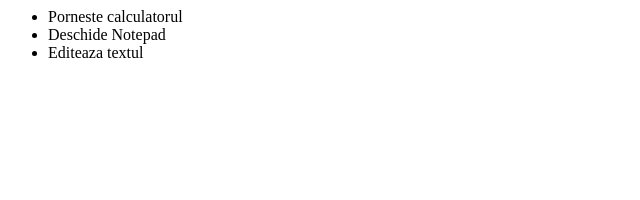
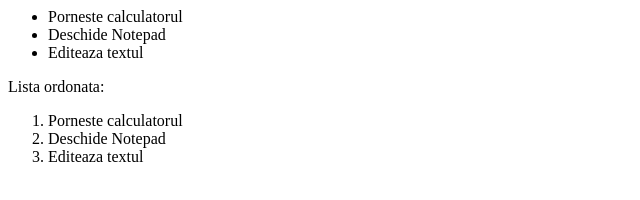
Before and after one commit to anamariangh/anamariagh.github.io, a plain HTML site: page liste.html in a window 1280 px wide. Shown: the whole page, without its empty margins (0-640 px from the left). Drawn offline with Linux system fonts and the light colour scheme.

Commit message:
Update liste.html

```diff
--- a/liste.html
+++ b/liste.html
@@ -1,14 +1,23 @@
 <html>
 <head>
+
 <title>Exemplu liste HTML</title>
-</head>
+  </head>
+<body>
 
-<body>
-<ul>
+  <ul>
 <li> Porneste calculatorul </li>
 <li> Deschide Notepad </li>
 <li> Editeaza textul </li>
 </ul>
+
+  Lista ordonata:
+<ol type="1">
+  <li> Porneste calculatorul </li>
+<li> Deschide Notepad </li>
+<li> Editeaza textul </li>
+</ol>
+
 </body>
 
 </html>
```
